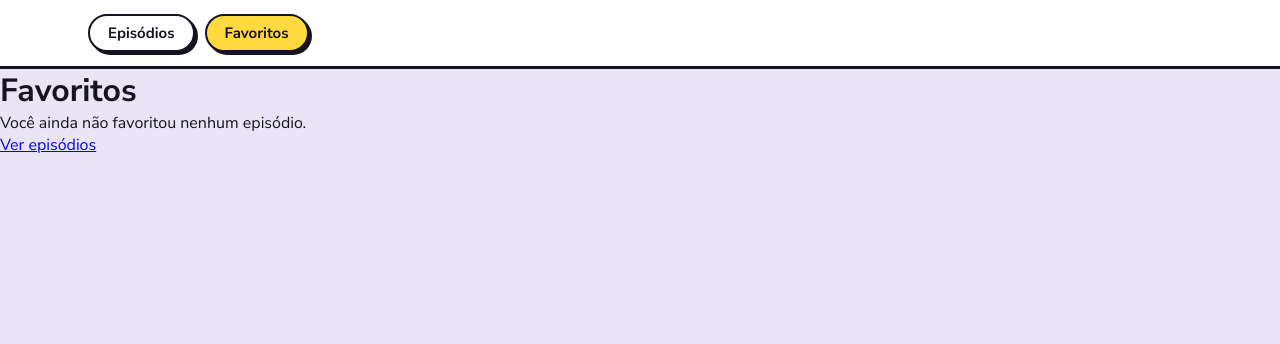
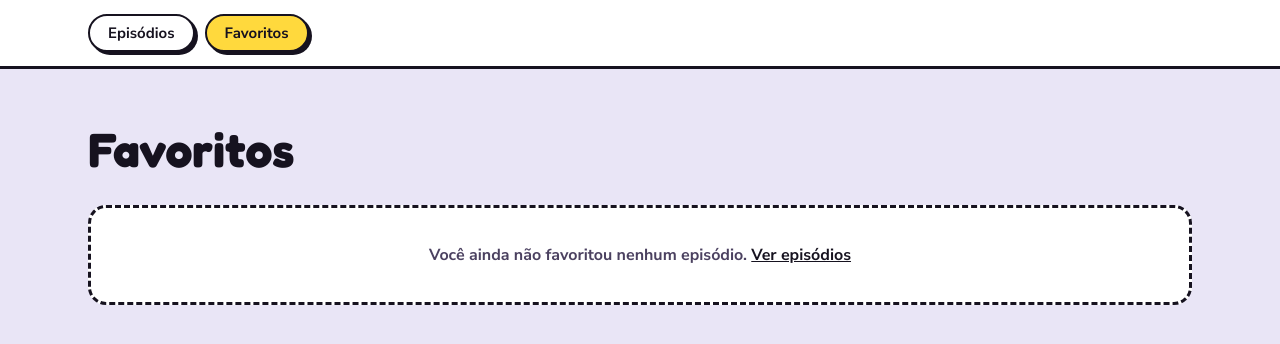
Before and after one commit to jamelsalah/azs-web-rickandmorty, a React (Vite) app: page /favoritos in a window 1280 px wide. Shown: the top 344 px of the page. Built offline with nearby package versions, Linux system fonts and the light colour scheme.

Commit message:
style: estiliza a tela de favoritos

```diff
--- /dev/null
+++ b/src/pages/FavoritesPage.module.css
@@ -0,0 +1,103 @@
+.page {
+  max-width: 72rem;
+  margin-inline: auto;
+  padding: 40px 24px;
+}
+
+.header {
+  margin-bottom: 32px;
+}
+
+.title {
+  font-family: var(--font-display);
+  font-size: 2.25rem;
+  font-weight: 700;
+  line-height: 1;
+}
+
+/* Contador no mesmo formato do da Home (pílula amarela com sombra dura). */
+.count {
+  display: inline-block;
+  margin-top: 16px;
+  padding: 4px 14px;
+  background-color: var(--color-blip);
+  border: 2.5px solid var(--color-ink);
+  border-radius: 999px;
+  box-shadow: 3px 3px 0 var(--color-ink);
+  font-size: 0.875rem;
+  font-weight: 700;
+}
+
+/* Mesma grade fluida da Home. */
+.grid {
+  display: grid;
+  grid-template-columns: repeat(auto-fill, minmax(250px, 1fr));
+  gap: 22px;
+}
+
+/* Estado vazio: borda tracejada = "vazio", sem peso (igual à busca sem resultado). */
+.emptyState {
+  padding: 36px;
+  text-align: center;
+  color: var(--color-ink-soft);
+  background-color: var(--color-card);
+  border: 3px dashed var(--color-ink);
+  border-radius: 18px;
+  font-weight: 700;
+}
+
+.emptyLink {
+  color: var(--color-ink);
+  text-decoration: underline;
+}
+
+.loading {
+  padding: 40px;
+  text-align: center;
+  color: var(--color-ink-soft);
+  font-weight: 700;
+}
+
+/* Erro: mesmo bloco sólido com sombra da Home/detalhe. */
+.errorBox {
+  padding: 40px;
+  text-align: center;
+  background-color: var(--color-card);
+  border: 3px solid var(--color-ink);
+  border-radius: 18px;
+  box-shadow: 6px 6px 0 var(--color-ink);
+}
+
+.errorBadge {
+  display: inline-block;
+  padding: 2px 12px;
+  background-color: var(--color-alert);
+  border: 2.5px solid var(--color-ink);
+  border-radius: 999px;
+  font-size: 0.75rem;
+  font-weight: 800;
+}
+
+.errorTitle {
+  margin-top: 16px;
+  font-family: var(--font-display);
+  font-size: 1.25rem;
+  font-weight: 600;
+}
+
+.errorMessage {
+  margin-top: 8px;
+  color: var(--color-ink-soft);
+  font-size: 0.875rem;
+  font-weight: 600;
+}
+
+@media (min-width: 640px) {
+  .page {
+    padding-block: 56px;
+  }
+
+  .title {
+    font-size: 3rem;
+  }
+}
--- a/src/pages/FavoritesPage.tsx
+++ b/src/pages/FavoritesPage.tsx
@@ -4,6 +4,8 @@ import { useQuery } from '@tanstack/react-query'
 import { favoriteEpisodesQuery } from '@/api/episodes'
 import { EpisodeCard } from '@/components/EpisodeCard'
 import { useEpisodeStore } from '@/store/episodeStore'
+
+import styles from './FavoritesPage.module.css'
 
 export function FavoritesPage() {
   const favoriteIds = useEpisodeStore((state) => state.favoriteIds)
@@ -16,35 +18,50 @@ export function FavoritesPage() {
   // ANTES de checar o "carregando".
   if (favoriteIds.length === 0) {
     return (
-      <div>
-        <h1>Favoritos</h1>
-        <p>Você ainda não favoritou nenhum episódio.</p>
-        <Link to="/">Ver episódios</Link>
+      <div className={styles.page}>
+        <header className={styles.header}>
+          <h1 className={styles.title}>Favoritos</h1>
+        </header>
+        <p className={styles.emptyState}>
+          Você ainda não favoritou nenhum episódio.{' '}
+          <Link to="/" className={styles.emptyLink}>
+            Ver episódios
+          </Link>
+        </p>
       </div>
     )
   }
 
   if (isPending) {
-    return <p>Carregando favoritos…</p>
+    return (
+      <div className={styles.page}>
+        <p className={styles.loading}>Carregando favoritos…</p>
+      </div>
+    )
   }
 
   if (isError) {
     return (
-      <div>
-        <p>Não deu para carregar os favoritos.</p>
-        <p>{error.message}</p>
+      <div className={styles.page}>
+        <div className={styles.errorBox}>
+          <span className={styles.errorBadge}>Erro</span>
+          <p className={styles.errorTitle}>Não deu para carregar os favoritos</p>
+          <p className={styles.errorMessage}>{error.message}</p>
+        </div>
       </div>
     )
   }
 
   return (
-    <div>
-      <h1>Favoritos</h1>
-      <span>
-        {episodes.length} {episodes.length === 1 ? 'episódio' : 'episódios'}
-      </span>
+    <div className={styles.page}>
+      <header className={styles.header}>
+        <h1 className={styles.title}>Favoritos</h1>
+        <span className={styles.count}>
+          {episodes.length} {episodes.length === 1 ? 'episódio' : 'episódios'}
+        </span>
+      </header>
 
-      <div>
+      <div className={styles.grid}>
         {episodes.map((episode) => (
           <EpisodeCard key={episode.id} episode={episode} />
         ))}
```
